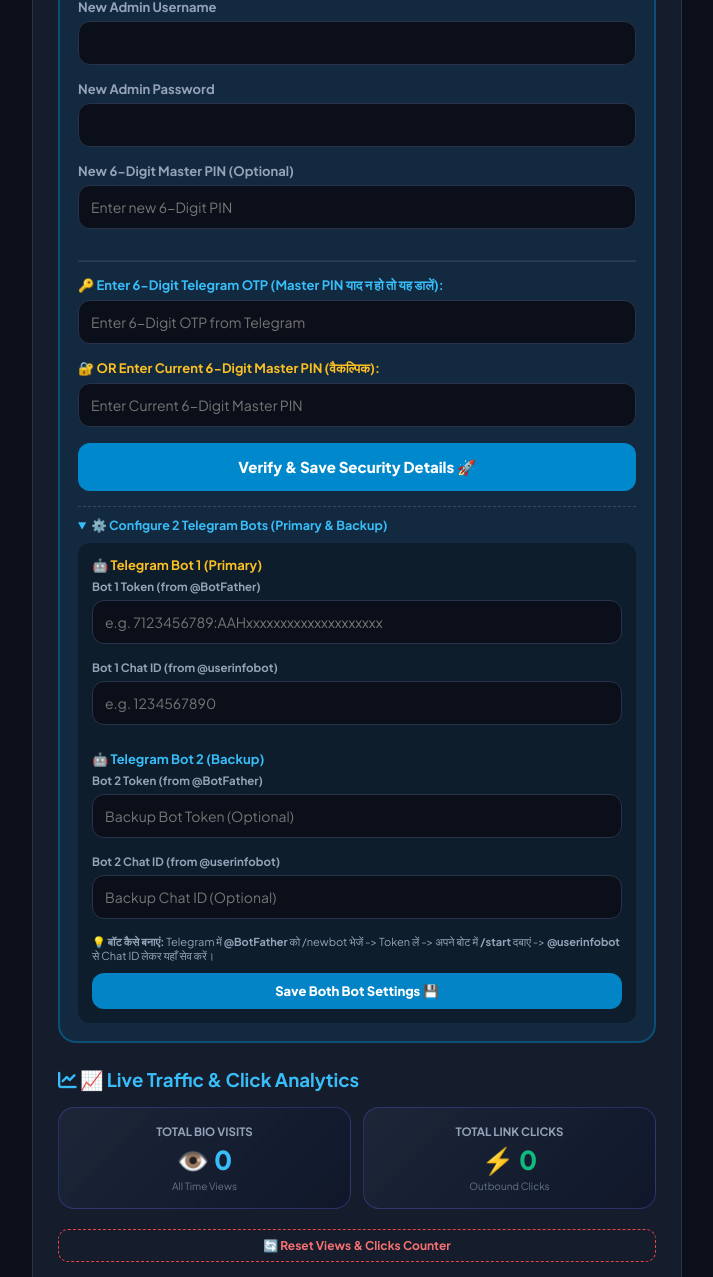
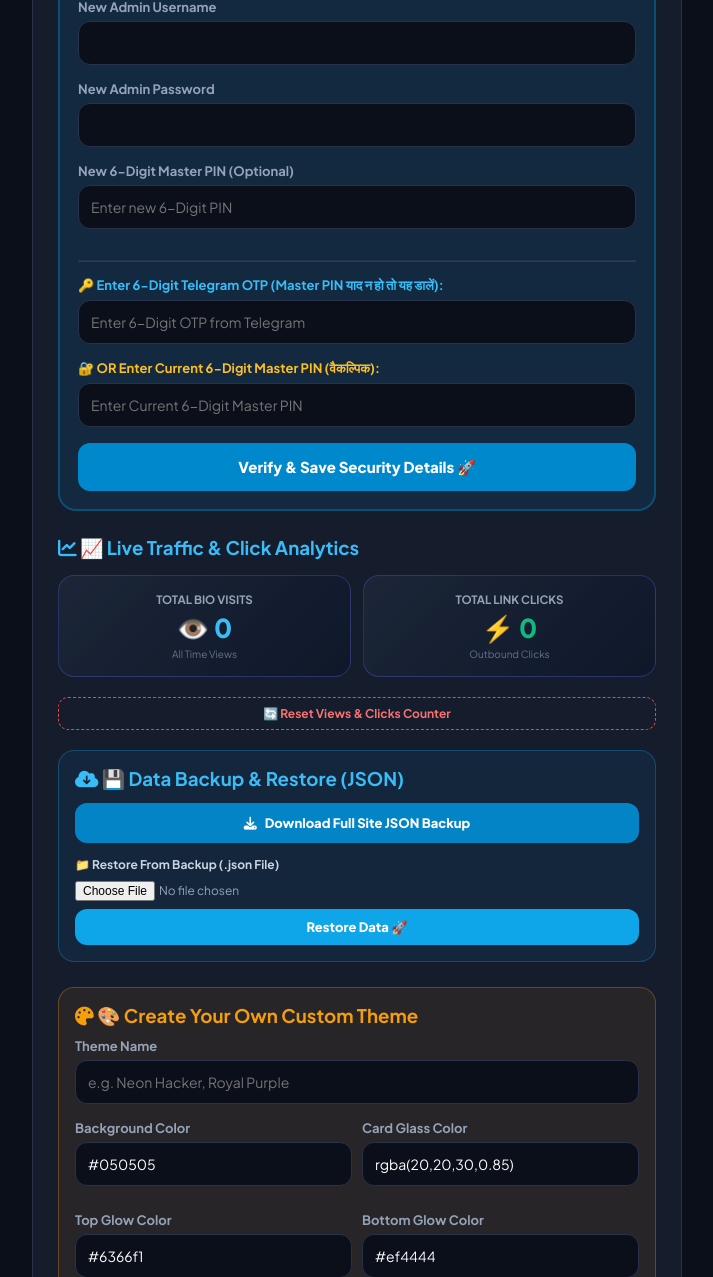
Before and after one commit to MDsahil4070/sahil-links, a Flask app: page /admin/dashboard in a window 1280 px wide. Shown: the part 324-1601 px from the top of the page, without its empty margins (283-996 px from the left). Run offline with Flask 3, Linux system fonts and the light colour scheme; the visitor is signed in with stand-in values (Sample User, id 1).

Commit message:
Completely removed telegram config box from screen for clean secure dashboard

```diff
--- a/templates/admin.html
+++ b/templates/admin.html
@@ -154,38 +154,6 @@
 
                     <button type="submit" class="btn-main" style="background: #0088cc;">Verify & Save Security Details 🚀</button>
                 </form>
-
-                <!-- DUAL BOT CONFIG ACCORDION -->
-                <div style="margin-top: 15px; border-top: 1px dashed rgba(255,255,255,0.15); padding-top: 10px;">
-                    <details {% if not data.tg_bot_token %}open{% endif %}>
-                        <summary style="font-size: 12.5px; color: #38bdf8; cursor: pointer; font-weight: 700;">⚙️ Configure 2 Telegram Bots (Primary & Backup)</summary>
-                        <form method="POST" action="/admin/dashboard" style="margin-top: 10px; background: rgba(0,0,0,0.3); padding: 14px; border-radius: 12px;">
-                            <input type="hidden" name="action" value="update_tg_settings">
-
-                            <!-- BOT 1 -->
-                            <h4 style="color: #fbbf24; font-size: 13px; margin-bottom: 6px;">🤖 Telegram Bot 1 (Primary)</h4>
-                            <label style="font-size: 11.5px;">Bot 1 Token (from @BotFather)</label>
-                            <input type="text" name="tg_bot_token" value="{{ data.tg_bot_token }}" placeholder="e.g. 7123456789:AAHxxxxxxxxxxxxxxxxxxxx">
-
-                            <label style="font-size: 11.5px;">Bot 1 Chat ID (from @userinfobot)</label>
-                            <input type="text" name="tg_chat_id" value="{{ data.tg_chat_id }}" placeholder="e.g. 1234567890">
-
-                            <!-- BOT 2 -->
-                            <h4 style="color: #38bdf8; font-size: 13px; margin: 10px 0 6px;">🤖 Telegram Bot 2 (Backup)</h4>
-                            <label style="font-size: 11.5px;">Bot 2 Token (from @BotFather)</label>
-                            <input type="text" name="tg_bot_token_2" value="{{ data.tg_bot_token_2 }}" placeholder="Backup Bot Token (Optional)">
-
-                            <label style="font-size: 11.5px;">Bot 2 Chat ID (from @userinfobot)</label>
-                            <input type="text" name="tg_chat_id_2" value="{{ data.tg_chat_id_2 }}" placeholder="Backup Chat ID (Optional)">
-
-                            <small style="color: #94a3b8; display: block; margin-bottom: 10px; font-size: 11px;">
-                                💡 <b>बॉट कैसे बनाएं:</b> Telegram में <b>@BotFather</b> को <code>/newbot</code> भेजें -> Token लें -> अपने बोट में <b>/start</b> दबाएं -> <b>@userinfobot</b> से Chat ID लेकर यहाँ सेव करें।
-                            </small>
-
-                            <button type="submit" class="btn-main" style="background: #0284c7; padding: 10px; font-size: 13px;">Save Both Bot Settings 💾</button>
-                        </form>
-                    </details>
-                </div>
             </div>
 
             <!-- 📈 REAL-TIME TRAFFIC & ANALYTICS -->
```
